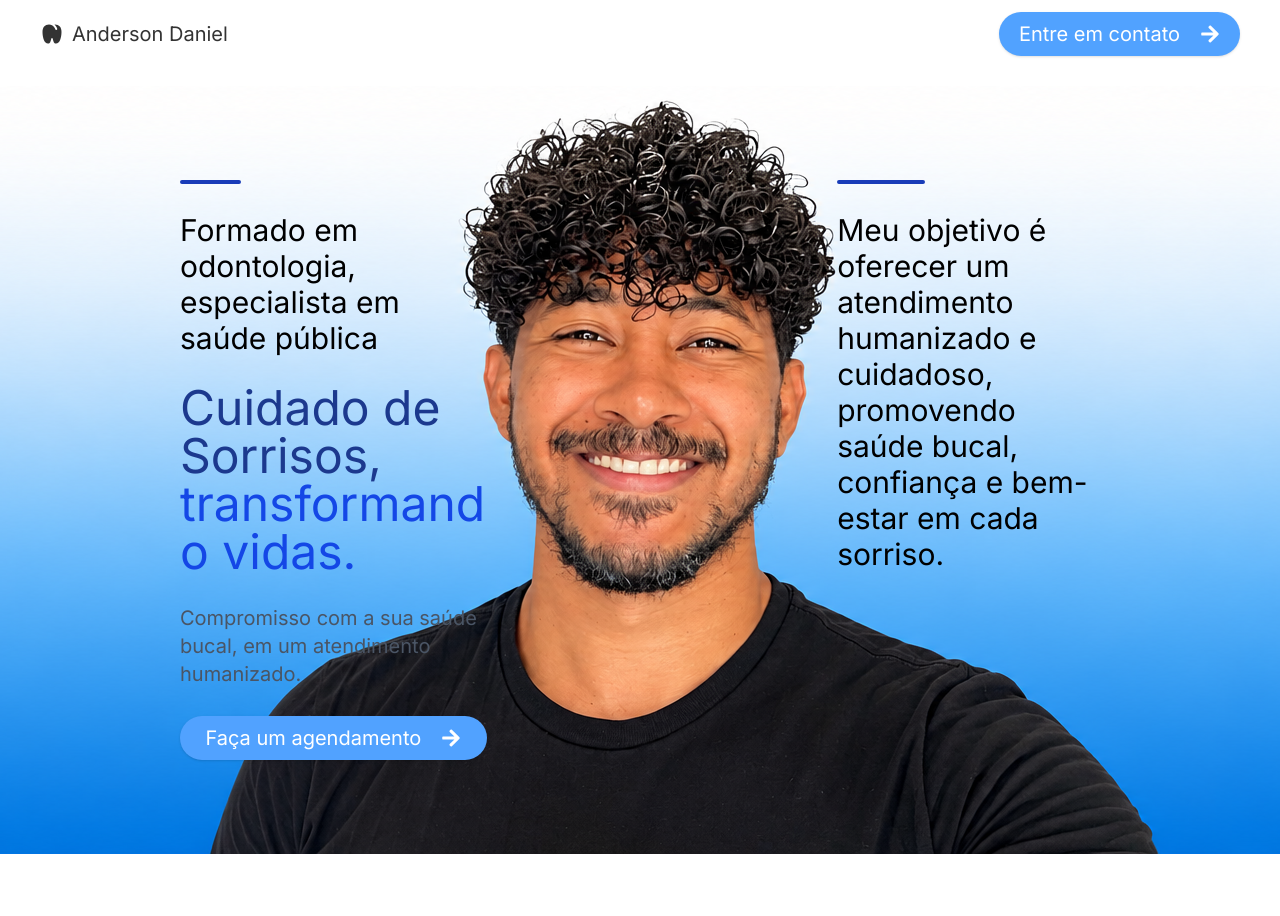
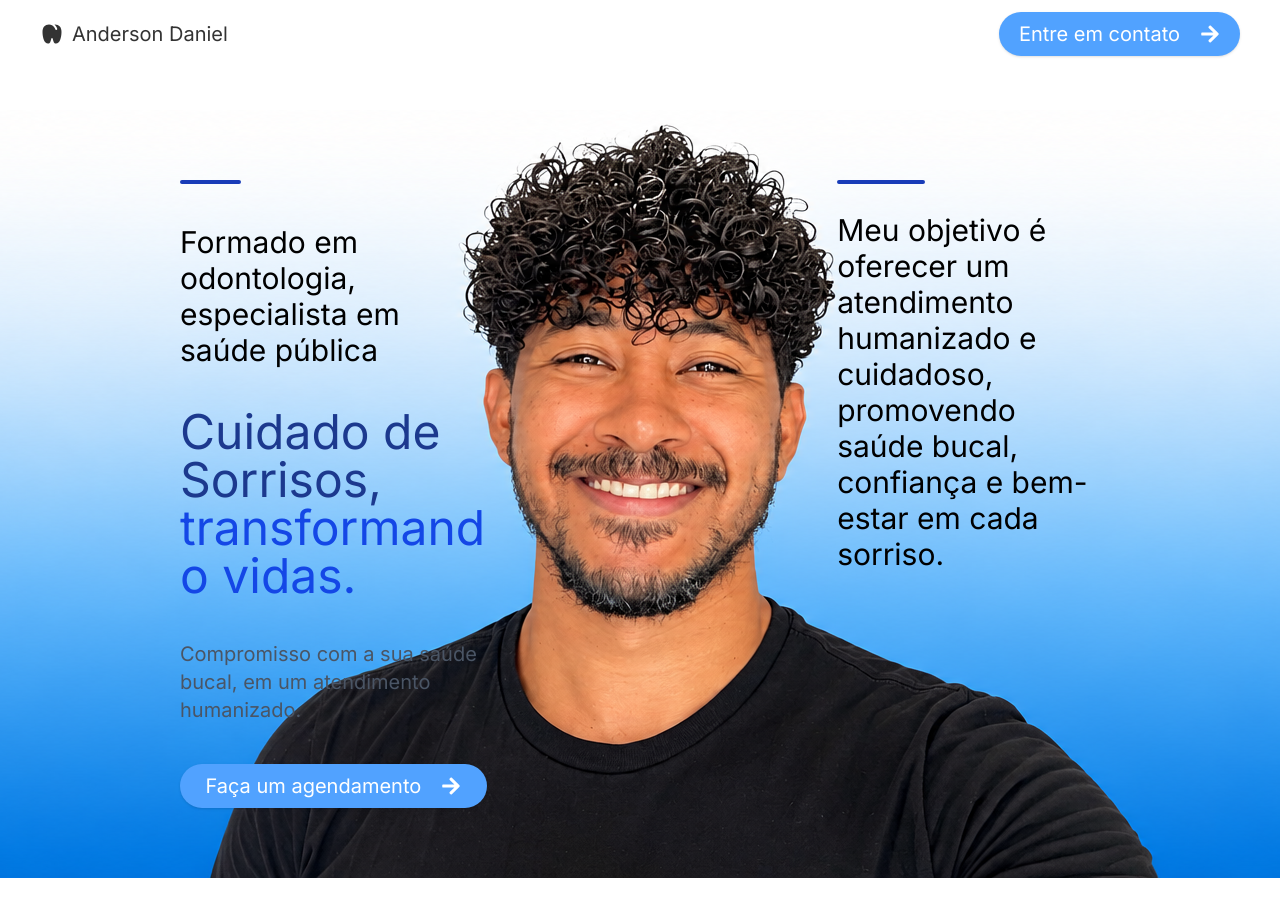
Before and after one commit to my-front-end-works/dr-anderson, a Next.js app: page / in a window 1280 px wide. Shown: the top 916 px of the page. Built offline with nearby package versions, Linux system fonts and the light colour scheme; a web font is replaced by a local one.

Commit message:
syle: adjust gap text header

```diff
--- a/src/app/_components/header/header.jsx
+++ b/src/app/_components/header/header.jsx
@@ -23,7 +23,7 @@ export default function Header() {
 
       {/* Conteúdo desktop */}
       <div className="hidden xl:flex w-full flex-row justify-between items-start xl:p-40 text-gray-700">
-        <div className="xl:w-3/9 flex flex-col gap-7">
+        <div className="xl:w-3/9 flex flex-col gap-10">
           <hr className="w-1/5 border-2 border-blue-800 rounded-full" />
 
           <Title
```
